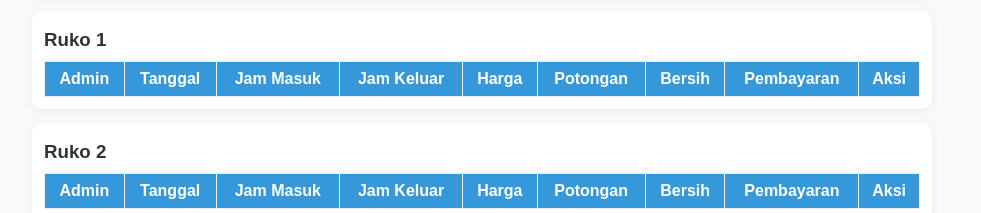
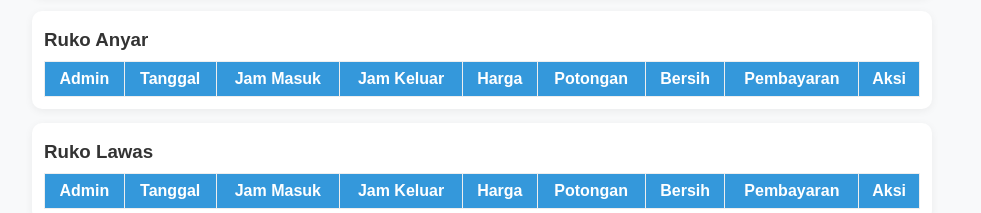
Before and after one commit to ajiesubagio-byte/ruang-singgahv2.2, a plain HTML site: page index.html in a window 1280 px wide. Shown: the part 830-1043 px from the top of the page, without its empty margins (158-1139 px from the left). Drawn offline with Linux system fonts and the light colour scheme; no server answers.

Commit message:
index.html

```diff
--- a/index.html
+++ b/index.html
@@ -32,8 +32,8 @@
     <label>Nomor Kamar</label>
     <select id="kamar" required>
       <option value="">-- Pilih kamar --</option>
-      <option>Ruko 1</option>
-      <option>Ruko 2</option>
+      <option>Ruko Anyar</option>
+      <option>Ruko Lawas</option>
       <option>Kamar 5</option>
       <option>Kamar 6</option>
       <option>Kamar 10</option>
@@ -102,7 +102,7 @@
 <script>
 const SCRIPT_URL = "https://script.google.com/macros/s/AKfycby8aX86s5MJm7gtJ1hrwKwuJCKYLwJmtNZff3k0KesO_UbKB9iQONTcE0Qx5_-gY1fD/exec"; // <-- Ganti dengan Web App URL mu
 const ADMIN_FEE = 25000;
-const rooms = ["Ruko 1","Ruko 2","Kamar 5","Kamar 6","Kamar 10"];
+const rooms = ["Ruko Anyar","Ruko Lawas","Kamar 5","Kamar 6","Kamar 10"];
 
 let bookings = []; // local cache
 
```
